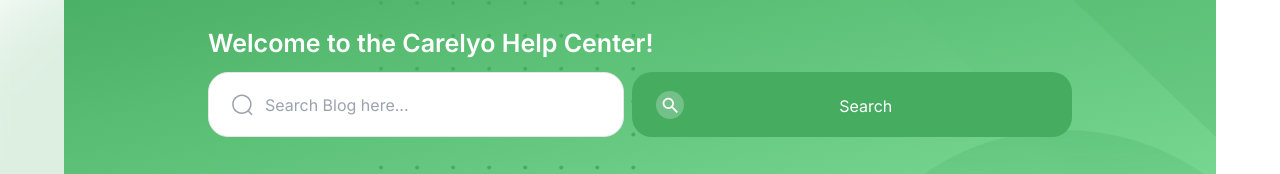
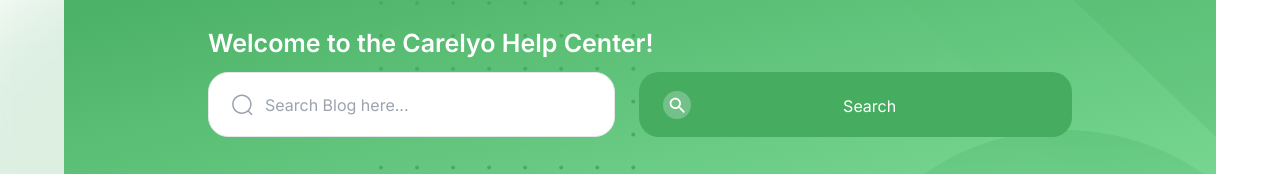
Before and after one commit to meeruu8282/next-mongodb-clerk, a Next.js app: page /providers/help in a window 1280 px wide. Shown: the part 210-384 px from the top of the page. Built offline with nearby package versions, Linux system fonts and the light colour scheme.

Commit message:
Fixed size

```diff
--- a/src/app/(pages)/providers/Components/searchBar.tsx
+++ b/src/app/(pages)/providers/Components/searchBar.tsx
@@ -40,7 +40,6 @@ export default function SearchBar() {
                 </div>
                 <form action="" className="flex relative w-full p-4 md:p-0 md:w-3/4 v-max mx-auto">
                     <div className="flex flex-col w-full">
-
                         <label className="text-[poppins] text-[25px] text-center md:text-left font-semibold leading-15 tracking-normal  text-left text-[#FFFFFF]" htmlFor="SearchHelp">Welcome to the Carelyo Help Center!</label>
                         <div className="flex flex-row pt-2.5">
                             <div className="relative w-full">
@@ -49,7 +48,7 @@ export default function SearchBar() {
                                     <path fill-rule="evenodd" clip-rule="evenodd" d="M9.8806 0.5C15.2506 0.5 19.6186 4.868 19.6186 10.238C19.6186 12.7715 18.6463 15.0823 17.0553 16.8165L20.186 19.9407C20.479 20.2337 20.48 20.7077 20.187 21.0007C20.041 21.1487 19.848 21.2217 19.656 21.2217C19.465 21.2217 19.273 21.1487 19.126 21.0027L15.9575 17.843C14.2907 19.1778 12.1773 19.977 9.8806 19.977C4.5106 19.977 0.141602 15.608 0.141602 10.238C0.141602 4.868 4.5106 0.5 9.8806 0.5ZM9.8806 2C5.3376 2 1.6416 5.695 1.6416 10.238C1.6416 14.781 5.3376 18.477 9.8806 18.477C14.4226 18.477 18.1186 14.781 18.1186 10.238C18.1186 5.695 14.4226 2 9.8806 2Z" className="fill-current text-cadetGray" />
                                 </svg>
                             </div>
-                            <button className="carelyoButton justify-center flex md:w-full items-center md:p-6 h-[65px] w-[65px] md:w-[170px] rounded-[20px] md:mt-0 ml-2 w-1/6 p-4">
+                            <button className="carelyoButton justify-center flex md:w-full items-center md:p-6 h-[65px] w-[65px] w-1/6 md:w-[160px] rounded-[20px] md:mt-0 ml-2 md:ml-6 p-4">
                                 <div className="">
                                     <div className="w-[40px] h-[40px] md:h-[28px] md:w-[28px] rounded-full flex justify-center items-center bg-[#FFFFFF] bg-opacity-[25%]">
 
```
